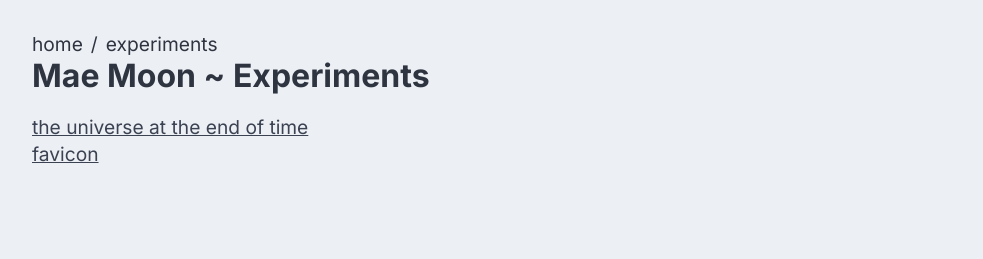
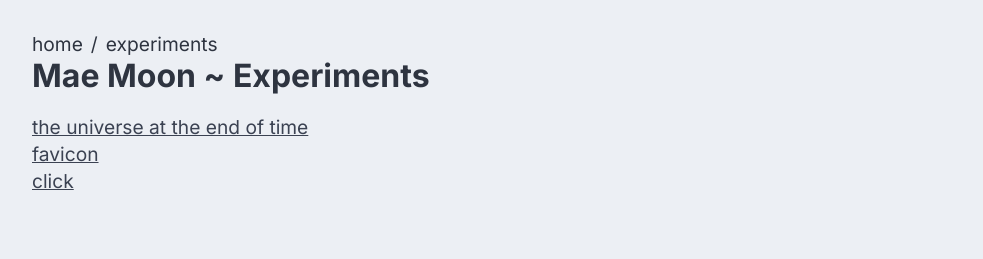
Before and after one commit to cute-catgirl/website, a SvelteKit app: page /experiments in a window 1280 px wide. Shown: the top 259 px of the page, without its empty margins (288-1271 px from the left). Built offline with nearby package versions, Linux system fonts and the light colour scheme.

Commit message:
add link

```diff
--- a/src/routes/experiments/+page.svelte
+++ b/src/routes/experiments/+page.svelte
@@ -7,4 +7,7 @@
     <li>
         <a href="/experiments/favicon">favicon</a>
     </li>
+	<li>
+        <a href="/experiments/click">click</a>
+    </li>
 </ul>
```
